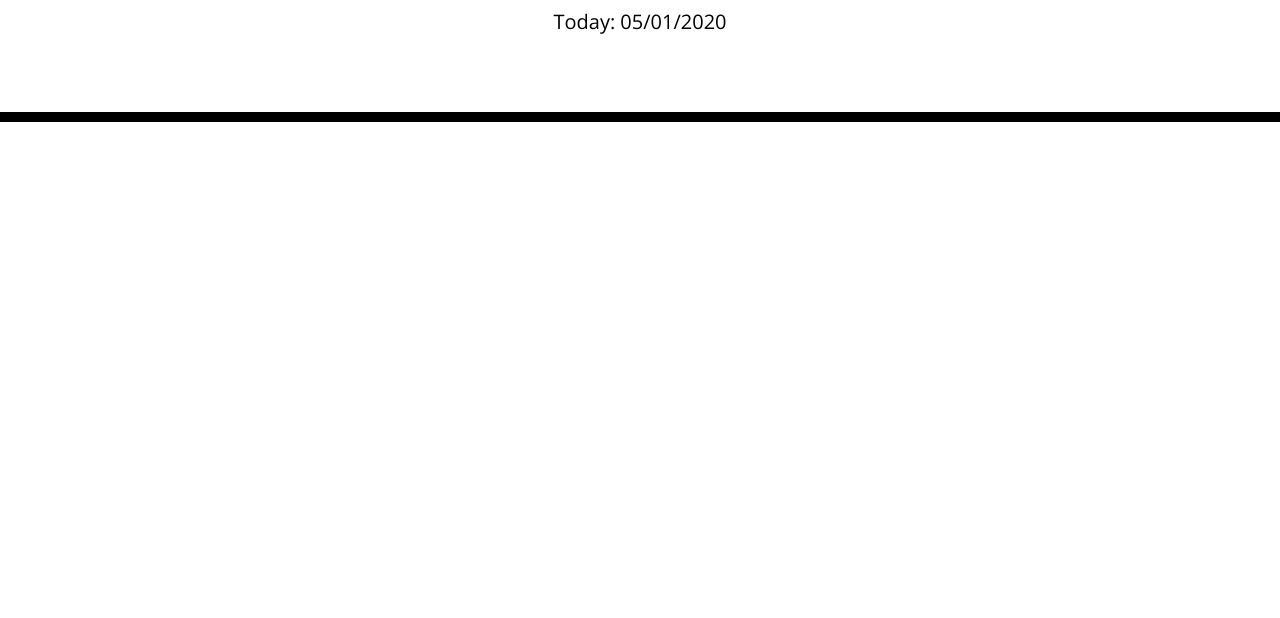
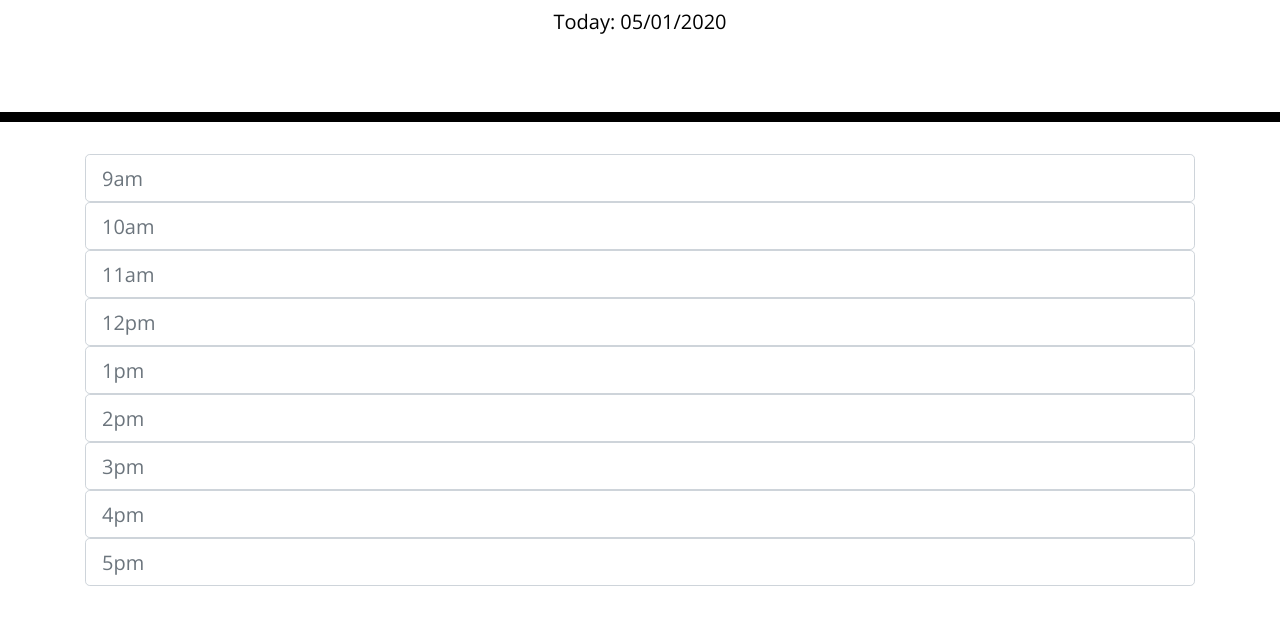
Before and after one commit to ShaneMit/DayPlanner, a plain HTML site: page index.html in a window 1280 px wide. Shown: the part 182-800 px from the top of the page. Drawn offline with nearby package versions, Linux system fonts and the light colour scheme.

Commit message:
Added place holder rows for timeblocks

```diff
--- a/index.html
+++ b/index.html
@@ -29,6 +29,15 @@
     </header>
     <div class="container">
       <!-- Timeblocks go here -->
+      <input class="form-control form-control-lg" type="text" placeholder="9am">
+      <input class="form-control form-control-lg" type="text" placeholder="10am">
+      <input class="form-control form-control-lg" type="text" placeholder="11am">
+      <input class="form-control form-control-lg" type="text" placeholder="12pm">
+      <input class="form-control form-control-lg" type="text" placeholder="1pm">
+      <input class="form-control form-control-lg" type="text" placeholder="2pm">
+      <input class="form-control form-control-lg" type="text" placeholder="3pm">
+      <input class="form-control form-control-lg" type="text" placeholder="4pm">
+      <input class="form-control form-control-lg" type="text" placeholder="5pm">
     </div>
     <script>
       // Add current date in Jumbotron
```
